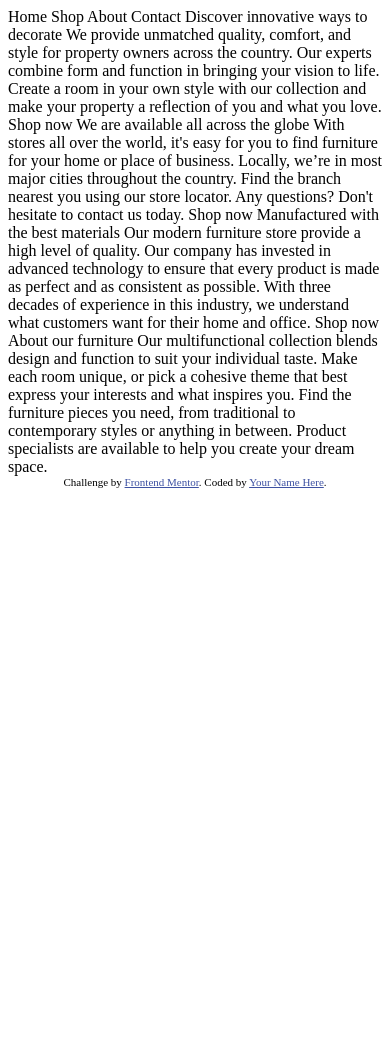
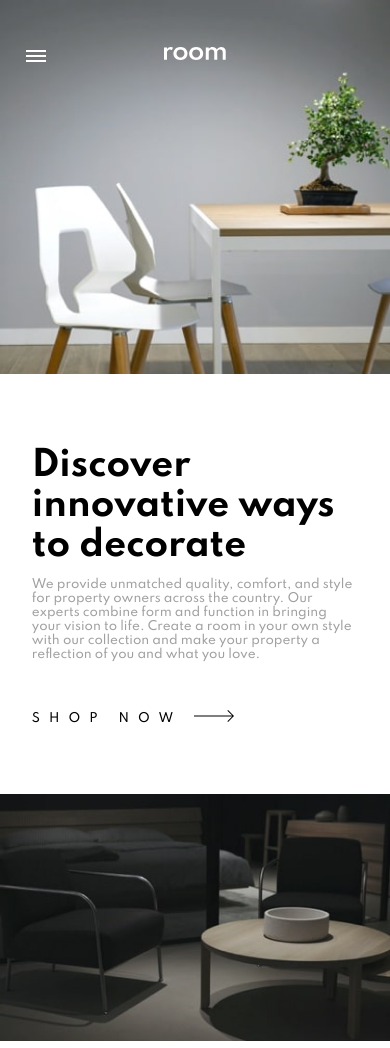
Before and after one commit to lawrencetom/room-homepage, a plain HTML site: page index.html in a window 390 px wide. Shown: the top 1048 px of the page. Before the commit the page ends 844 px from the top, so only its background shows below. Drawn offline with Linux system fonts and the light colour scheme.

Commit message:
basic mobile

```diff
--- a/index.html
+++ b/index.html
@@ -5,26 +5,73 @@
   <meta name="viewport" content="width=device-width, initial-scale=1.0"> <!-- displays site properly based on user's device -->
 
   <link rel="icon" type="image/png" sizes="32x32" href="./images/favicon-32x32.png">
+  <link rel="stylesheet" href="style.css">
 
   <title>Frontend Mentor | Room homepage</title>
-
-  <!-- Feel free to remove these styles or customise in your own stylesheet 👍 -->
-  <style>
-    .attribution { font-size: 11px; text-align: center; }
-    .attribution a { color: hsl(228, 45%, 44%); }
-  </style>
 </head>
 <body>
+  <header class="header">
+    <nav>
+      <a href="#" class="header-menu">
+        <span></span>
+        <span></span>
+        <span></span>
+      </a>
+
+      <a href="#" class="header-logo">
+        <img src="images/logo.svg" alt="room">
+      </a>
+    </nav>
+  </header>
+
+
+  <div>
+    <img src="images/mobile-image-hero-1.jpg" class="img-hero" alt="chair 1">
+  </div>
+
+  <div class="hero">
+    <h1>Discover innovative ways to decorate</h1>
+    <p>
+      We provide unmatched quality, comfort, and style for property owners across the country.
+      Our experts combine form and function in bringing your vision to life. Create a room in your
+      own style with our collection and make your property a reflection of you and what you love.
+    </p>
+    <div></div>
+    <a href="#" class="call-to-action">
+      Shop now
+      <img src="images/icon-arrow.svg" alt="arrow">
+    </a>
+  </div>
+
+  <div>
+    <img src="images/image-about-dark.jpg" class="img-about" alt="coffe-table set">
+  </div>
+
+  <div class="about">
+    <h2>About our furniture</h2>
+    <p>
+      Our multifunctional collection blends design and function to suit your individual taste.
+      Make each room unique, or pick a cohesive theme that best express your interests and what
+      inspires you. Find the furniture pieces you need, from traditional to contemporary styles
+      or anything in between. Product specialists are available to help you create your dream space.
+    </p>
+  </div>
+
+  <div>
+    <img src="images/image-about-light.jpg" class="img-about" alt="white chair">
+  </div>
+
+  <div class="attribution">
+    Challenge by <a href="https://www.frontendmentor.io?ref=challenge" target="_blank">Frontend Mentor</a>.
+    Coded by <a href="#">Tom Lawrence</a>.
+  </div>
+
+
+  <!--
   Home
   Shop
   About
   Contact
-
-  Discover innovative ways to decorate
-
-  We provide unmatched quality, comfort, and style for property owners across the country.
-  Our experts combine form and function in bringing your vision to life. Create a room in your
-  own style with our collection and make your property a reflection of you and what you love.
 
   Shop now
 
@@ -43,17 +90,6 @@
   experience in this industry, we understand what customers want for their home and office.
 
   Shop now
-
-  About our furniture
-
-  Our multifunctional collection blends design and function to suit your individual taste.
-  Make each room unique, or pick a cohesive theme that best express your interests and what
-  inspires you. Find the furniture pieces you need, from traditional to contemporary styles
-  or anything in between. Product specialists are available to help you create your dream space.
-
-  <div class="attribution">
-    Challenge by <a href="https://www.frontendmentor.io?ref=challenge" target="_blank">Frontend Mentor</a>.
-    Coded by <a href="#">Your Name Here</a>.
-  </div>
+  -->
 </body>
 </html>
--- /dev/null
+++ b/style.css
@@ -0,0 +1,121 @@
+@import url('https://fonts.googleapis.com/css2?family=Spartan:wght@500;600;700&display=swap');
+
+/*  ======
+    global
+    ====== */
+
+* {
+    margin: 0;
+    padding: 0;
+}
+
+html {
+    font-size: 12px;
+    font-family: 'Spartan', sans-serif;
+    color: hsl(0, 0%, 0%);
+}
+
+body {
+    background-color: hsl(0, 0%, 100%);
+    display: flex;
+    flex-direction: column;
+    align-items: center;
+}
+
+h1 {
+    margin-top: 1rem;
+    margin-bottom: 1rem;
+    font-size: 2.85rem;
+}
+
+h2 {
+    margin-top: 0.35rem;
+    margin-bottom: 0.35rem;
+    font-size: 1.1rem;
+    text-transform: uppercase;
+    letter-spacing: 0.4rem;
+}
+
+p {
+    margin-top: 1rem;
+    margin-bottom: 1rem;
+    color: hsl(0, 0%, 63%);
+}
+
+img {
+    max-width: 40rem;
+}
+
+.hero,
+.about {
+    max-width: 34.7rem;
+    margin-top: 2rem;
+    margin-bottom: 2rem;
+    padding: 2.65rem;
+}
+
+/*  =========
+    structure
+    ========= */
+
+/*header*/
+.header {
+    position: absolute;
+    width: 100vw;
+    max-width: 40rem;
+    height: 9.25rem;
+}
+
+.header-menu {
+    position: absolute;
+    top: 50%;
+    left: 9.33%;
+    transform: translate(-50%, -50%);
+}
+
+.header-menu span {
+    display: block;
+    width: 20px;
+    height: 2px;
+    background-color: hsl(0, 0%, 100%);
+}
+
+.header-menu span:not(:last-child) {
+    margin-bottom: 3px;
+}
+
+.header-logo {
+    position: absolute;
+    top: 50%;
+    left: 50%;
+    transform: translate(-50%, -50%);
+}
+
+/* body */
+.img-hero {
+    width: 100vw;
+}
+
+.call-to-action {
+    display: inline-block;
+    margin-top: 3rem;
+    margin-bottom: 1rem;
+    color: unset;
+    text-transform: uppercase;
+    text-decoration: none;
+    letter-spacing: 0.75rem;
+}
+
+.img-about {
+    width: 100vw;
+}
+
+.attribution {
+    margin-top: 2rem;
+    margin-bottom: 1rem;
+    font-size: 11px; text-align: center;
+}
+
+.attribution a {
+    color: unset;
+}
```
